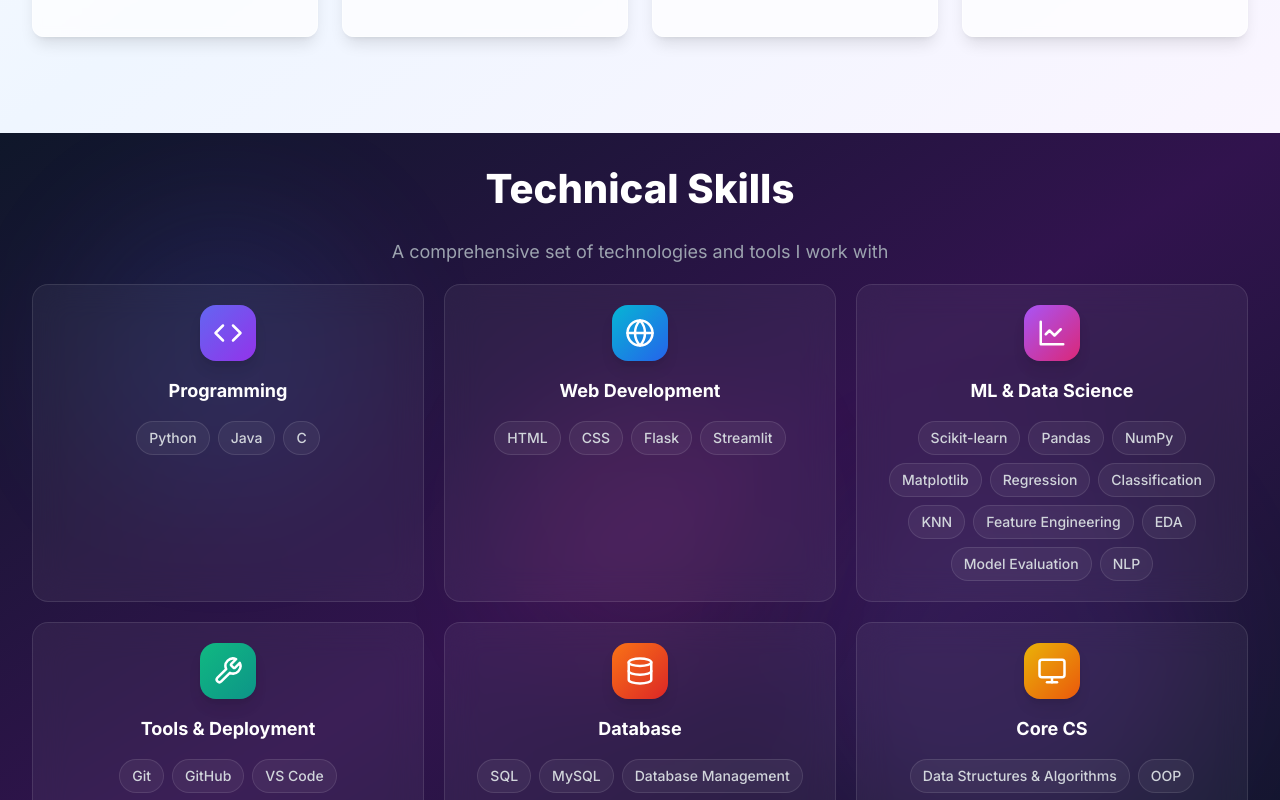
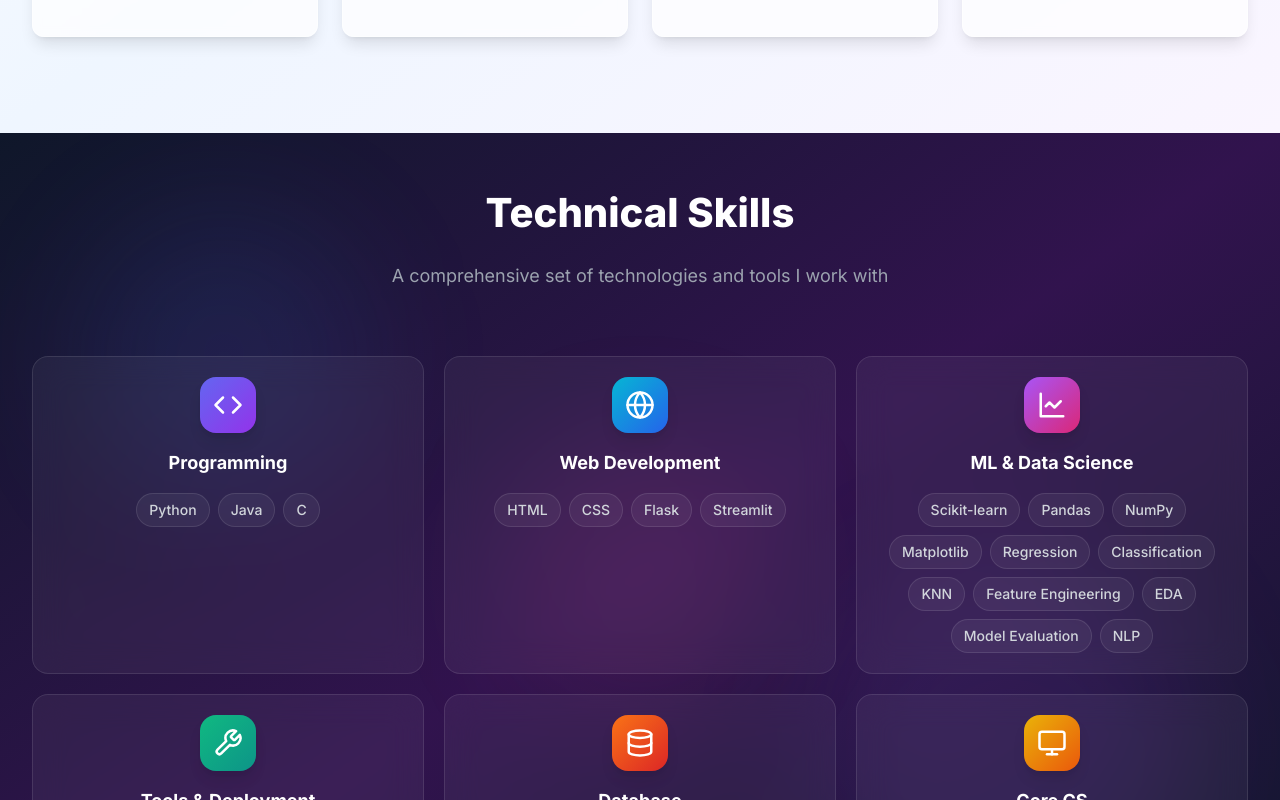
Before and after one commit to yashi1026/Portfolio, a Next.js app: page / in a window 1280 px wide. Shown: the part 1640-2440 px from the top of the page. Built offline with nearby package versions, Linux system fonts and the light colour scheme.

Commit message:
Refactor SkillsSection component and styles

```diff
--- a/src/components/portfolio/SkillsSection.tsx
+++ b/src/components/portfolio/SkillsSection.tsx
@@ -180,7 +180,7 @@
   return (
     <section
       id="skills"
-      className="pt-6 pb-8 bg-gradient-to-br from-slate-900 via-purple-900/50 to-slate-900 relative overflow-hidden"
+      className="py-12 bg-gradient-to-br from-slate-900 via-purple-900/50 to-slate-900 relative overflow-hidden"
     >
       {/* STATIC BACKGROUND */}
       <div className="absolute inset-0 pointer-events-none">
@@ -194,7 +194,7 @@
       <div className="max-w-7xl mx-auto px-4 sm:px-6 lg:px-8 relative z-10">
 
         {/* SECTION HEADER */}
-        <div className="section-header mb-3">
+        <div className="section-header">
 
           <h2 className="section-title text-white">
             Technical Skills
@@ -209,7 +209,7 @@
         </div>
 
         {/* SKILL CARDS */}
-        <div className="grid md:grid-cols-2 lg:grid-cols-3 gap-5 mt-4">
+        <div className="grid md:grid-cols-2 lg:grid-cols-3 gap-5 mt-6">
 
           {SKILL_GROUPS.map((group) => (
             <div
```
